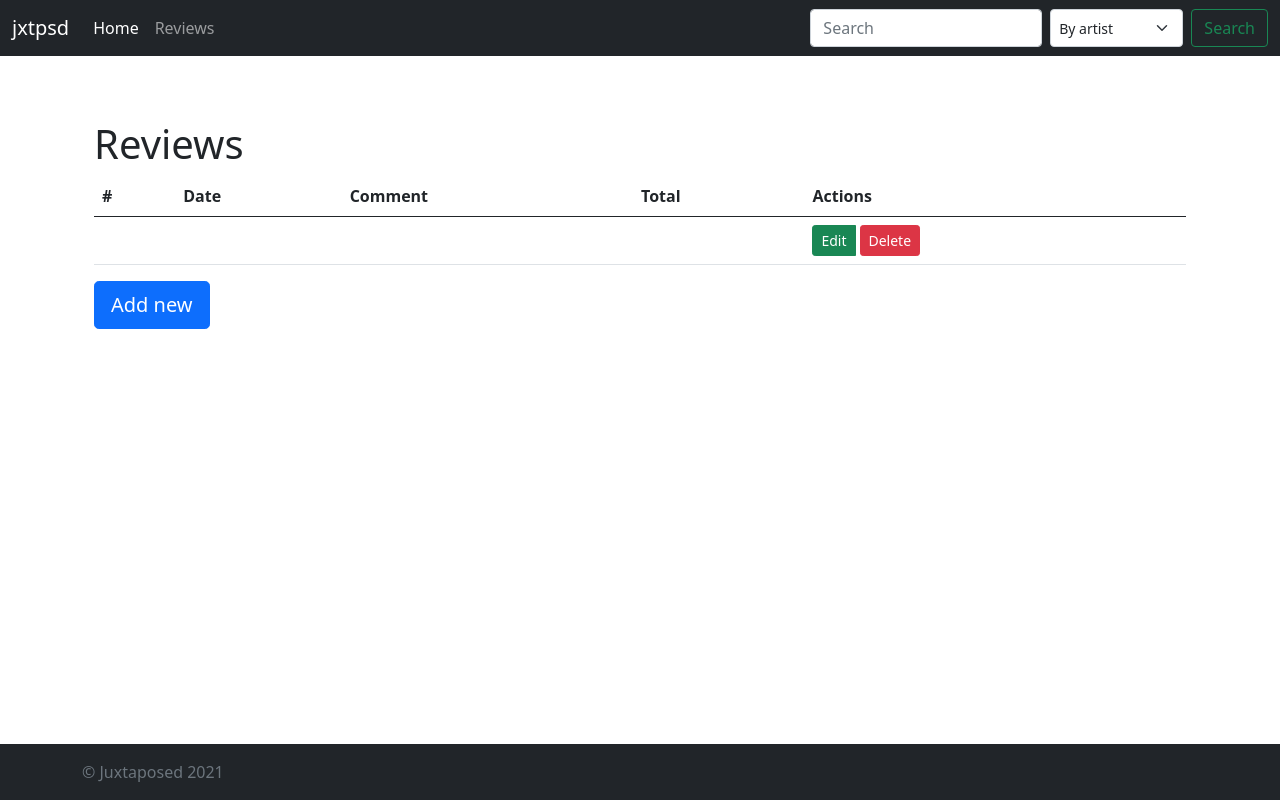
After one commit to pavelmfateev/juxtaposed, a Node server app: page /reviews in a window 1280 px wide. The commit adds this page. Run offline with Node 20, Linux system fonts and the light colour scheme; some libraries are stand-ins or nearby versions.

Commit message:
basic front end layout

```diff
--- a/index.js
+++ b/index.js
@@ -16,10 +16,17 @@ app.get("/", (req, res) => {
 });
 
 // **********************************
+// INDEX - renders multiple reviews
+// **********************************
+app.get("/reviews", async (req, res) => {
+  res.render("reviews/index");
+});
+
+// **********************************
 // NEW - renders a form
 // **********************************
-app.get("/new", (req, res) => {
-  res.render("new");
+app.get("reviews/new", (req, res) => {
+  res.render("reviews/new");
 });
 
 app.listen(port, () => {
--- a/views/index.ejs
+++ b/views/index.ejs
@@ -4,12 +4,12 @@
     <div class="bg-light p-5 rounded-lg m-3">
       <h1 class="display-4">Juxtaposed</h1>
       <p class="lead">
-        An objectively subjective approach to music reviews.
+        An objective approach to music reviews.
       </p>
       <hr class="my-4" />
       <p></p>
       <p class="lead">
-        <a class="btn btn-primary btn-lg" href="/checklists" role="button">Get started</a>
+        <a class="btn btn-primary btn-lg" href="/reviews" role="button">Get started</a>
       </p>
     </div>
   </div>
--- a/views/partials/navbar.ejs
+++ b/views/partials/navbar.ejs
@@ -1,21 +1,25 @@
 <nav class="navbar navbar-expand-lg navbar-dark bg-dark">
     <div class="container-fluid">
-      <a class="navbar-brand" href="#">jxtpsd</a>
+      <a class="navbar-brand" href="/">jxtpsd</a>
       <button class="navbar-toggler" type="button" data-bs-toggle="collapse" data-bs-target="#navbarSupportedContent" aria-controls="navbarSupportedContent" aria-expanded="false" aria-label="Toggle navigation">
         <span class="navbar-toggler-icon"></span>
       </button>
       <div class="collapse navbar-collapse" id="navbarSupportedContent">
         <ul class="navbar-nav me-auto mb-2 mb-lg-0">
           <li class="nav-item">
-            <a class="nav-link active" aria-current="page" href="#">Home</a>
+            <a class="nav-link active" aria-current="page" href="/">Home</a>
           </li>
           <li class="nav-item">
-            <a class="nav-link" href="#">Top 100</a>
+            <a class="nav-link" href="/reviews">Reviews</a>
           </li>
         </ul>
         <form class="d-flex">
           <input class="form-control me-2" type="search" placeholder="Search" aria-label="Search">
-          <button class="btn btn-outline-success" type="submit">Search</button>
+          <select class="form-select form-select-sm w-50" aria-label="">
+            <option selected>By artist</option>
+            <option value="1">By album </option>
+          </select>
+          <button class="btn btn-outline-success ms-2" type="submit">Search</button>
         </form>
       </div>
     </div>
--- /dev/null
+++ b/views/reviews/index.ejs
@@ -0,0 +1,49 @@
+<% layout('layouts/boilerplate')%>
+
+  <div class="container mt-3">
+    <div class="d-inline-flex">
+      <h1 class="flex-grow-1">Reviews</h1>
+    </div>
+
+    <table class="table">
+      <thead class="thead-light">
+        <tr>
+          <th scope="col">#</th>
+          <th scope="col">Date</th>
+          <th scope="col">Comment</th>
+          <th scope="col">Total</th>
+          <th scope="col">Actions</th>
+        </tr>
+      </thead>
+      <tbody>
+        <tr>
+          <th scope="row"></th>
+          <td></td>
+          <td></td>
+          <td></td>
+          <td>
+            <div class="btn-group" role="group">
+              <a
+                class="btn btn-success btn-sm"
+                href=""
+                role="button"
+                >Edit</a
+              >
+              <form
+                method="POST"
+                action=""
+                class="form-inline"
+              >
+                <button type="submit" class="btn btn-danger btn-sm ms-1">
+                  Delete
+                </button>
+              </form>
+            </div>
+          </td>
+        </tr>
+      </tbody>
+    </table>
+    <a class="btn btn-lg btn-primary" href="/checklists/new" role="button"
+        >Add new</a
+      >
+  </div>
```
Also changed, not shown: views/reviews/new.ejs (renamed from views/new.ejs).
